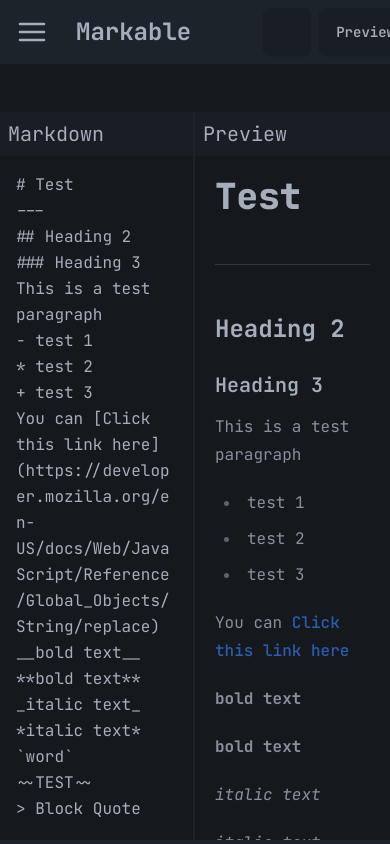
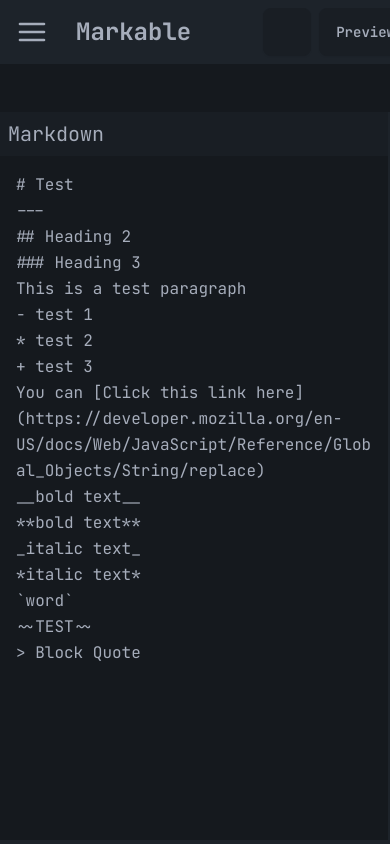
Before and after one commit to PasitU/ProjectMDParser, a Vue app: page / in a window 390 px wide. Built offline with nearby package versions, Linux system fonts and the light colour scheme; some icons are missing; a web font is replaced by a local one.

Commit message:
adjust responsive for MarkdownParser

```diff
--- a/src/components/MarkdownParser.vue
+++ b/src/components/MarkdownParser.vue
@@ -34,7 +34,7 @@
       </SwapIcon>
     </div>
   </section>
-  <section class="justify-center" :class="{ 'grid grid-cols-2': showMarkdown }">
+  <section class="justify-center" :class="{ 'grid grid-cols-1 md:grid-cols-2': showMarkdown }">
     <div
       class="flex flex-col h-screen border-r-2 border-base-100"
       :class="{ hidden: !showMarkdown }"
@@ -45,12 +45,12 @@
         v-model="markdown"
       />
     </div>
-    <div class="flex flex-col">
+    <div class="flex-col bg-base-300 md:flex min-w-full" :class="{ hidden: showMarkdown }">
       <h2 class="bg-base-200 p-2 text-xl">Preview</h2>
       <article
-        class="p-5 preview w-full bg-base-300 lg:mx-auto max-lg:min-w-full h-screen prose-slate prose overflow-y-auto"
-        :class="{ 'min-w-full': showMarkdown }"
+        class="p-5 preview w-full lg:min-w-full bg-base-300 h-screen prose-slate prose overflow-y-auto"
         v-html="parsedMarkdown"
+        :class="{ 'mx-auto': !showMarkdown }"
       ></article>
     </div>
   </section>
```
